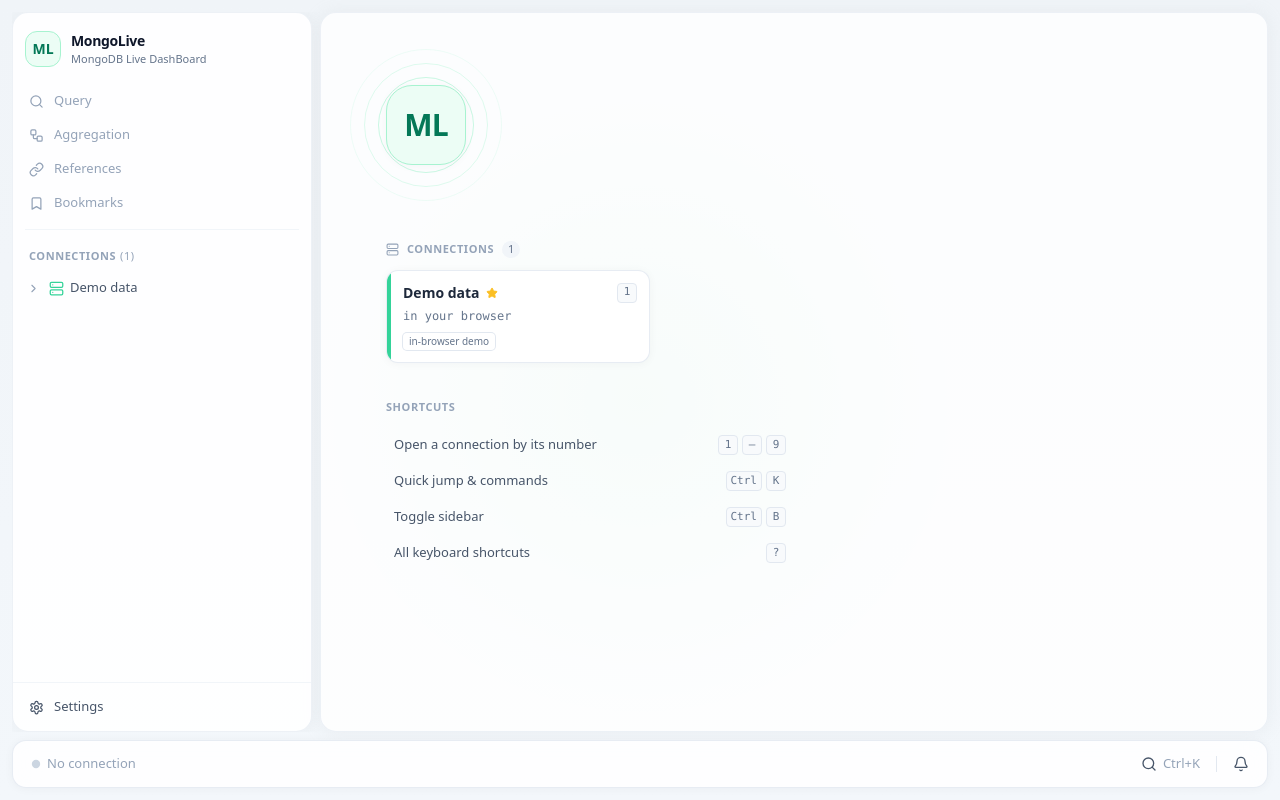
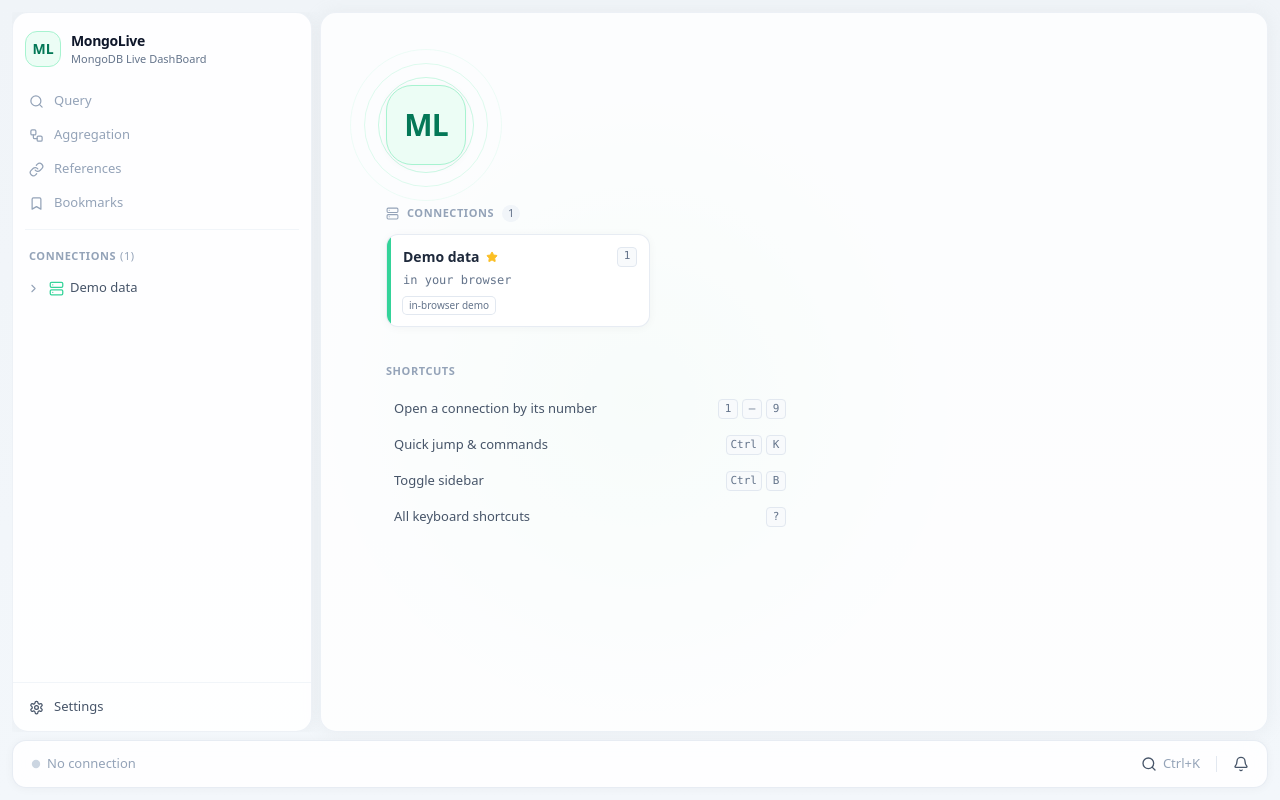
Before and after one commit to jsbeep/mongolive, a React (Vite) app in the folder apps/web/: page / in a window 1280 px wide. Built offline with nearby package versions, Linux system fonts and the light colour scheme.

Commit message:
welcomescreen 약간 수정

```diff
--- a/apps/web/src/components/connections/WelcomeScreen.tsx
+++ b/apps/web/src/components/connections/WelcomeScreen.tsx
@@ -30,13 +30,13 @@ const styles = {
   screen: 'relative h-full overflow-y-auto',
   inner: 'relative mx-auto flex min-h-full w-full max-w-4xl flex-col px-6 py-10 sm:px-10',
   // 큰 마크 — 뒤에 옅은 동심원을 깔아 VSCode 빈 화면의 큰 로고 느낌
-  markWrap: 'relative mb-6 mt-4 flex h-28 w-20 items-center justify-center',
+  markWrap: 'relative mb-0 mt-4 flex h-28 w-20 items-center justify-center',
   markRing: 'absolute rounded-full border border-emerald-200/60',
   mark: 'relative flex h-20 w-20 items-center justify-center rounded-[26px] border border-emerald-200 bg-emerald-50 text-3xl font-bold tracking-tight text-emerald-700 shadow-soft',
   title: 'relative text-center text-xl font-semibold tracking-tight text-slate-900',
   subtitle: 'relative mt-1 text-center text-sm text-slate-500',
   notice: 'mt-6 flex w-full items-start gap-2 rounded-xl bg-amber-50 px-3.5 py-2.5 text-[13px] text-amber-800 ring-1 ring-amber-200/70',
-  section: 'mt-9 w-full',
+  section: 'mt-6 w-full',
   sectionHead: 'mb-3 flex items-center gap-2',
   sectionTitle: 'text-[11px] font-semibold uppercase tracking-wider text-slate-400',
   count: 'rounded-full bg-slate-100 px-1.5 text-[11px] font-medium tabular-nums text-slate-500',
```
